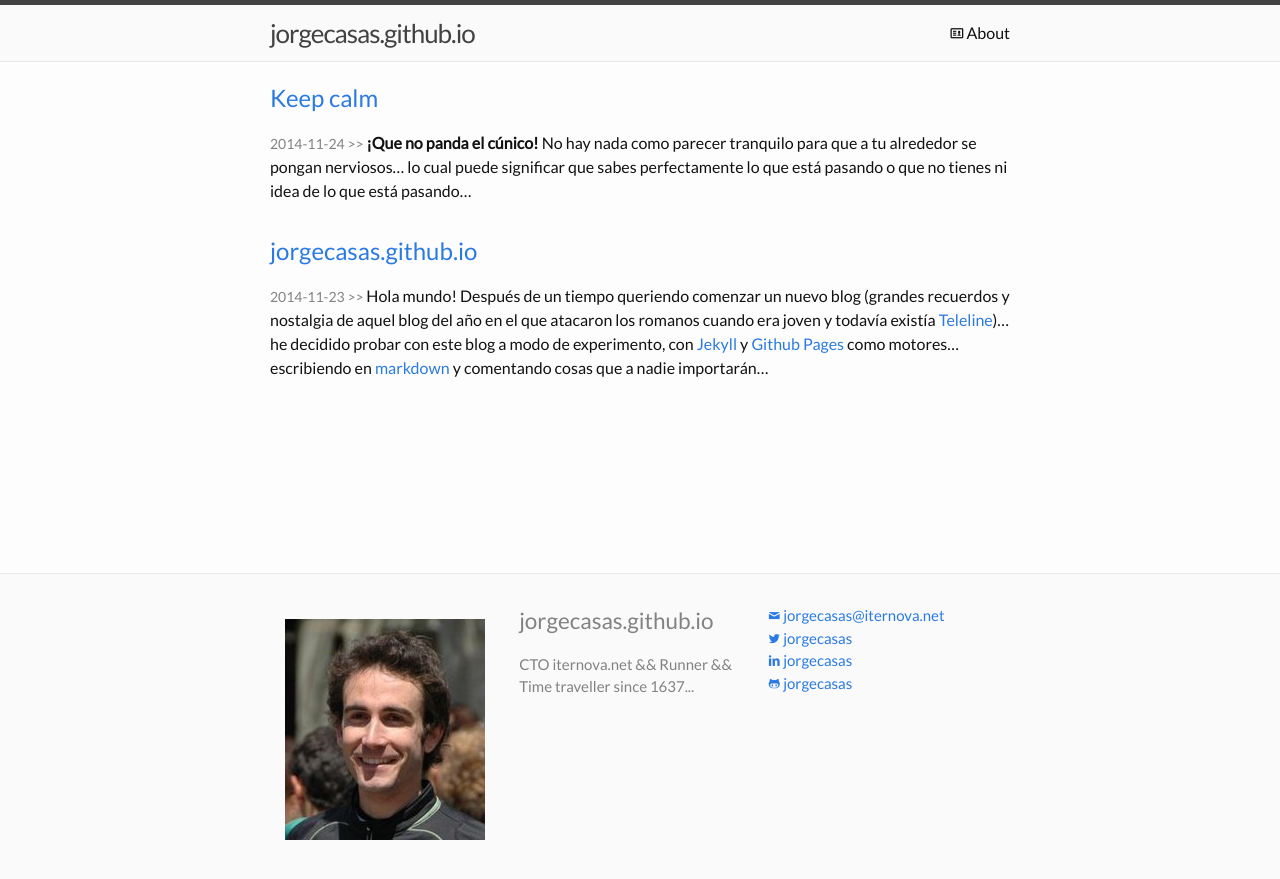
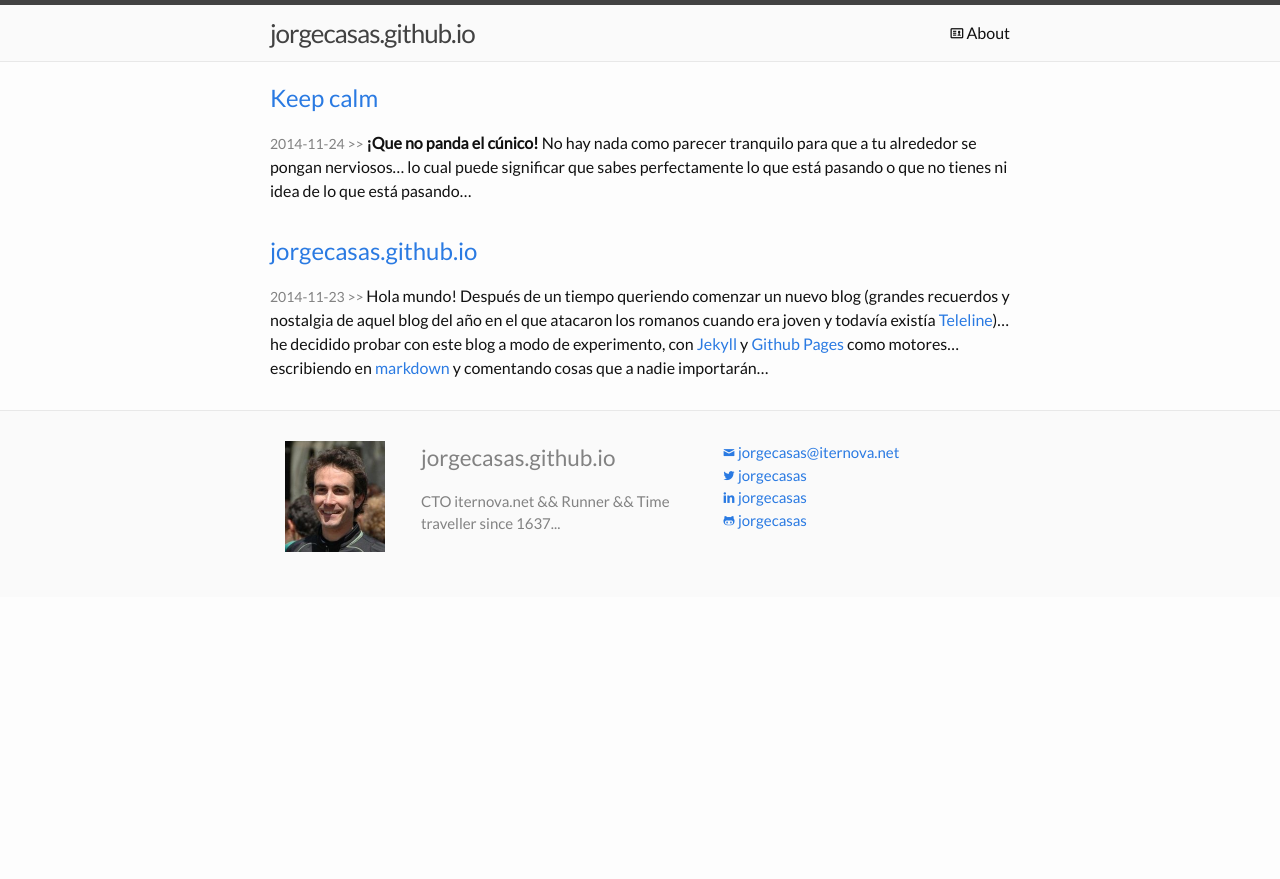
Before and after one commit to jorgecasas/jorgecasas.github.io, a Jekyll site: the page built from index.html, in a window 1280 px wide. Shown: the top 879 px of the page. Built offline with Jekyll 4.4.1, drawn with Linux system fonts in a browser that asks for light colours.

Commit message:
Corrección bugs SCSS

```diff
--- a/_includes/footer.html
+++ b/_includes/footer.html
@@ -4,7 +4,7 @@
 		<div class="footer-col-wrapper">
 			<div class="footer-col  footer-col-1">
 				<div>
-					{% if site.user.logo %}<img src="{{ site.url }}/assets/images/{{ site.user.logo }}" alt="{% if site.user.name %}{{ site.user.name }}{% endif %}" />{% endif %}
+					{% if site.user.logo %}<img src="{{ site.url }}/assets/images/{{ site.user.logo }}" alt="{% if site.user.name %}{{ site.user.name }}{% endif %}" style="width: 100px;" />{% endif %}
 				</div>
 			</div>
 
--- a/_sass/_base.scss
+++ b/_sass/_base.scss
@@ -42,7 +42,7 @@ ul, ol, dl, figure,
  */
 img {
     vertical-align: middle;
-	padding: $spacing-unit / 2;
+	padding: 0 $spacing-unit / 2;
 }
 
 
--- a/_sass/_layout.scss
+++ b/_sass/_layout.scss
@@ -89,10 +89,9 @@
     border-top: 1px solid $grey-color-light;
     padding: $spacing-unit 0;
 	background: $background-color-header;
-	position: fixed;
+	position: relative;
 	width: 100%;
 	z-index: 100;
-	bottom:0px;
 }
 
 .footer-heading {
@@ -120,18 +119,18 @@
 }
 
 .footer-col-1 {
-    width: -webkit-calc(33% - (#{$spacing-unit} / 2));
-    width:         calc(33% - (#{$spacing-unit} / 2));
+    width: -webkit-calc(20% - (#{$spacing-unit} / 2));
+    width:         calc(20% - (#{$spacing-unit} / 2));
 }
 
 .footer-col-2 {
-    width: -webkit-calc(33% - (#{$spacing-unit} / 2));
-    width:         calc(33% - (#{$spacing-unit} / 2));
+    width: -webkit-calc(40% - (#{$spacing-unit} / 2));
+    width:         calc(40% - (#{$spacing-unit} / 2));
 }
 
 .footer-col-3 {
-    width: -webkit-calc(33% - (#{$spacing-unit} / 2));
-    width:         calc(33% - (#{$spacing-unit} / 2));
+    width: -webkit-calc(40% - (#{$spacing-unit} / 2));
+    width:         calc(40% - (#{$spacing-unit} / 2));
 }
 
 @include media-query($on-laptop) {
@@ -144,7 +143,6 @@
     .footer-col-3 {
         width: -webkit-calc(100% - (#{$spacing-unit} / 2));
         width:         calc(100% - (#{$spacing-unit} / 2));
-		text-align: right;
 	}
 }
 
@@ -162,7 +160,7 @@
  * Page content
  */
 .page-content {
-    padding: $spacing-unit-header 0 $spacing-unit-footer 0;
+    padding: $spacing-unit-header 0 0 0;
 }
 
 .page-heading {
```
Also changed, not shown: 1 other file.
